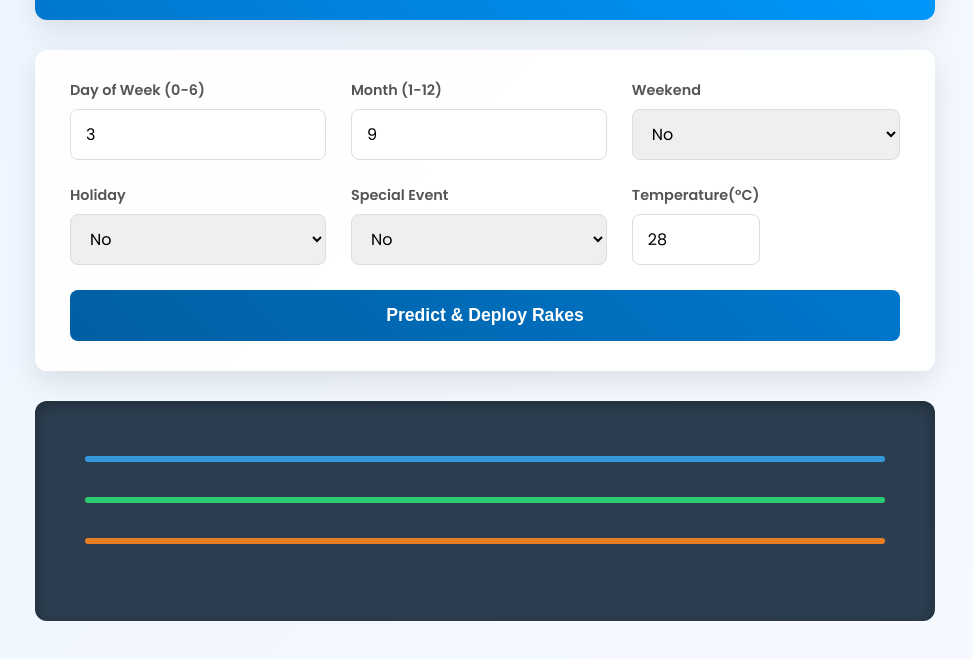
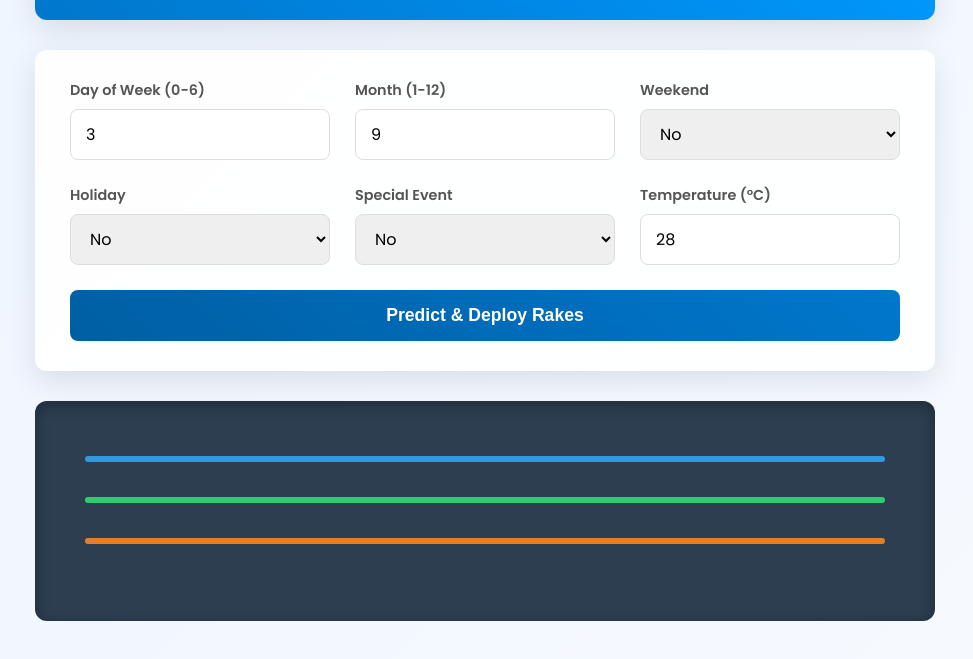
Before and after one commit to shashanksachan12/Track-resolve, a plain HTML site: page index.html in a window 1280 px wide. Shown: the part 93-752 px from the top of the page, without its empty margins (155-1128 px from the left). Drawn offline with Linux system fonts and the light colour scheme.

Commit message:
Revert form layout to make all blocks equal size

```diff
--- a/index.html
+++ b/index.html
@@ -31,8 +31,8 @@
           <label for="special_event">Special Event</label>
           <select id="special_event"><option value="0">No</option><option value="1">Yes</option></select>
         </div>
-        <div class="form-group" id="temp-group">
-          <label for="temp">Temperature(°C)</label>
+        <div class="form-group">
+          <label for="temp">Temperature (°C)</label>
           <input type="number" id="temp" value="28" step="0.1" required>
         </div>
         <button type="submit">Predict & Deploy Rakes</button>
--- a/style.css
+++ b/style.css
@@ -55,18 +55,11 @@
 
     form {
         display: grid;
-        grid-template-columns: repeat(6, 1fr);
+        grid-template-columns: repeat(auto-fit, minmax(200px, 1fr));
         gap: 25px;
-        align-items: end;
     }
 
-    .form-group {
-        grid-column: span 2;
-    }
 
-    #temp-group {
-        grid-column: span 1;
-    }
 
     label {
         font-weight: 600;
```
